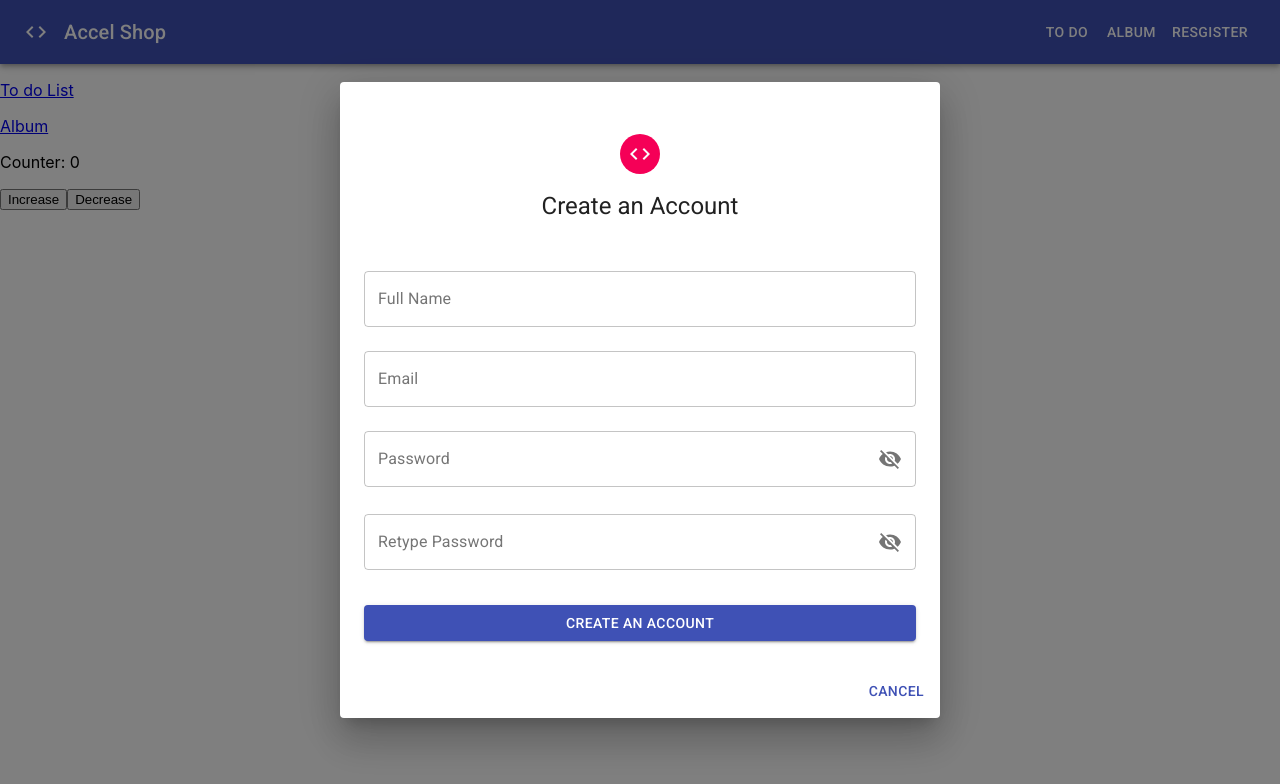
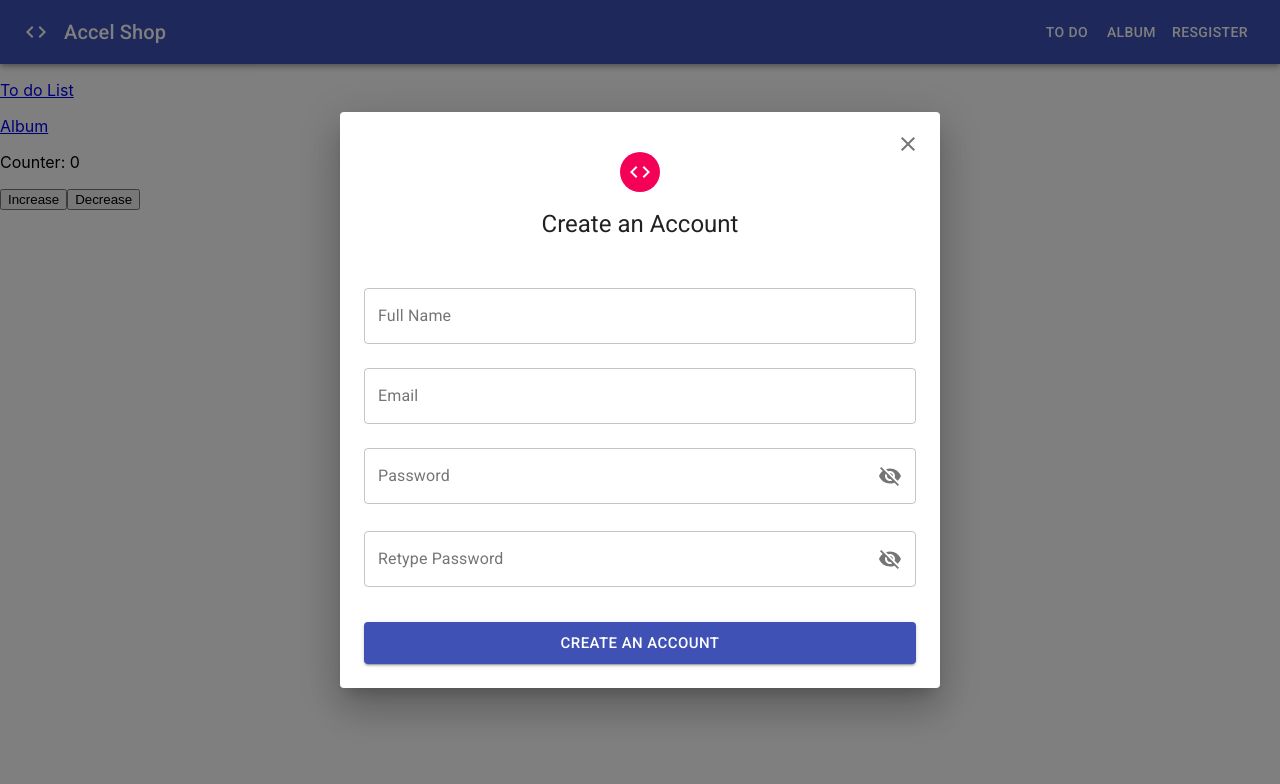
Before and after one commit to hoanglong1202/learn-react, a React (Create React App) app: page / in a window 1280 px wide. Both pictures are taken after a click on the button "RESGISTER". Shown: the top 784 px of the page. Built offline with nearby package versions, Linux system fonts and the light colour scheme.

Commit message:
add close icon

```diff
--- a/src/components/Header/index.jsx
+++ b/src/components/Header/index.jsx
@@ -1,12 +1,13 @@
 import {
   Button,
-  Dialog,
-  DialogActions,
-  DialogContent, Toolbar,
+  Dialog, DialogContent,
+  IconButton,
+  Toolbar,
   Typography
 } from "@material-ui/core";
 import AppBar from "@material-ui/core/AppBar";
 import { createStyles, makeStyles } from "@material-ui/core/styles";
+import { Close } from "@material-ui/icons";
 import CodeIcon from "@material-ui/icons/Code";
 import Register from "features/Auth/components/Register";
 import React, { useState } from "react";
@@ -15,6 +16,7 @@
 const useStyles = makeStyles((theme) =>
   createStyles({
     root: {
+      position: "relative",
       flexGrow: 1,
     },
     menuButton: {
@@ -26,6 +28,12 @@
     link: {
       textDecoration: "none",
       color: "#fff",
+    },
+    closeButton: {
+      position: "absolute",
+      top: theme.spacing(1),
+      right: theme.spacing(1),
+      zIndex: 1,
     },
   })
 );
@@ -73,15 +81,12 @@
         aria-labelledby="form-dialog-title"
         onClose={(event, backdropClick) => handleClose}
       >
+        <IconButton className={classes.closeButton} onClick={handleClose} >
+          <Close />
+        </IconButton>
         <DialogContent>
           <Register closeDialog={handleClose} />
         </DialogContent>
-
-        <DialogActions>
-          <Button onClick={handleClose} color="primary">
-            Cancel
-          </Button>
-        </DialogActions>
       </Dialog>
     </div>
   );
--- a/src/features/Auth/components/RegisterForm/index.jsx
+++ b/src/features/Auth/components/RegisterForm/index.jsx
@@ -119,6 +119,7 @@
           fullWidth
           variant="contained"
           color="primary"
+          size="large"
         >
           Create An Account
         </Button>
```
